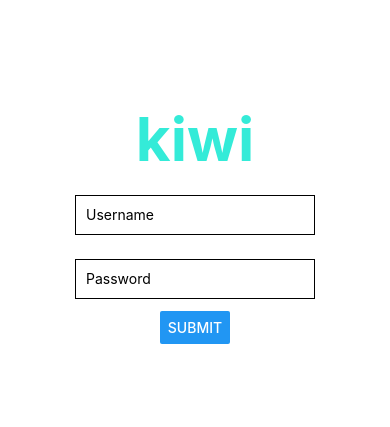
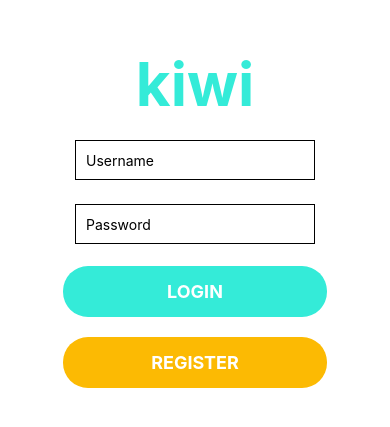
Before and after one commit to torigardner/Kiwi, a React Native app: screen /CageCam in a window 390 px wide. Shown: the part 203-630 px from the top of the page. Built offline with nearby package versions, Linux system fonts and the light colour scheme.

Commit message:
Restructured file system and naming conventions, added colors configuration, added custom button comonent, updated login screen to use custom button

```diff
--- a/App.js
+++ b/App.js
@@ -1,26 +1,25 @@
 import React from "react";
 import { useState } from "react";
 import { StyleSheet, Text, View } from "react-native";
-import LogIn from "./components/LogInScreen";
+import Login from "./screens/LoginScreen";
 
 export default function App() {
   const [isLoggedIn, setIsLoggedIn] = useState(false);
 
   function viewChangeHandler() {
     setIsLoggedIn(true);
-    console.log("view changed");
   }
 
   if (isLoggedIn) {
     return (
       <View style={styles.container}>
-        <Text>Log In Successful</Text>
+        <Text>LOGGEDIN</Text>
       </View>
     );
   } else {
     return (
       <View style={styles.container}>
-        <LogIn viewChangeHandler={viewChangeHandler}></LogIn>
+        <Login viewChangeHandler={viewChangeHandler}></Login>
       </View>
     );
   }
--- /dev/null
+++ b/components/KiwiButton.js
@@ -0,0 +1,34 @@
+import React from "react";
+import { StyleSheet, Text, TouchableOpacity } from "react-native";
+import colors from "../config/colors";
+
+function KiwiButton({ title, onPress, color = "primary" }) {
+  return (
+    <TouchableOpacity
+      style={[styles.button, { backgroundColor: colors[color] }]}
+      onPress={onPress}
+    >
+      <Text style={styles.text}>{title}</Text>
+    </TouchableOpacity>
+  );
+}
+
+const styles = StyleSheet.create({
+  button: {
+    backgroundColor: colors.primary,
+    borderRadius: 25,
+    justifyContent: "center",
+    alignItems: "center",
+    padding: 15,
+    width: "100%",
+    marginVertical: 10,
+  },
+  text: {
+    color: colors.white,
+    fontSize: 18,
+    textTransform: "uppercase",
+    fontWeight: "bold",
+  },
+});
+
+export default KiwiButton;
--- /dev/null
+++ b/config/colors.js
@@ -0,0 +1,6 @@
+export default {
+  primary: "#34ebd8",
+  secondary: "#fcba03",
+  black: "#000",
+  white: "#fff",
+};
--- a/package.json
+++ b/package.json
@@ -11,6 +11,8 @@
   },
   "dependencies": {
     "@react-native-firebase/app": "^14.5.0",
+    "@react-navigation/bottom-tabs": "^6.2.0",
+    "@react-navigation/native": "^6.0.8",
     "expo": "~44.0.0",
     "expo-status-bar": "~1.2.0",
     "react": "17.0.1",
--- a/components/LogInScreen.js
+++ b/screens/LoginScreen.js
@@ -1,18 +1,17 @@
 import React from "react";
 import { useState } from "react";
 import { StyleSheet, Text, View, TextInput, Button } from "react-native";
+import KiwiButton from "../components/KiwiButton";
+import colors from "../config/colors";
 
-export default function LogIn(props) {
+export default function Login(props) {
   const userNameTarget = "test";
   const passwordTarget = "test";
 
-  const [password, setPassword] = useState(null);
-  const [username, setUsername] = useState(null);
+  const [password, setPassword] = useState("");
+  const [username, setUsername] = useState("");
 
   function handleSubmit() {
-    console.log("Submitted...");
-    console.log(username);
-    console.log(password);
     if (username === userNameTarget && password === passwordTarget) {
       {
         props.viewChangeHandler();
@@ -33,11 +32,8 @@ export default function LogIn(props) {
         placeholder="Password"
         onChangeText={setPassword}
       />
-      <Button
-        style={styles.button}
-        title="Submit"
-        onPress={handleSubmit}
-      ></Button>
+      <KiwiButton title="login" onPress={handleSubmit} />
+      <KiwiButton title="register" color="secondary" />
     </View>
   );
 }
@@ -51,7 +47,7 @@ const styles = StyleSheet.create({
   },
   container: {
     flex: 1,
-    backgroundColor: "#fff",
+    backgroundColor: colors.white,
     alignItems: "center",
     justifyContent: "center",
   },
@@ -59,8 +55,7 @@ const styles = StyleSheet.create({
     fontSize: 60,
     textAlign: "center",
     fontWeight: "bold",
-    color: "#34ebd8",
+    color: colors.primary,
     marginVertical: 8,
   },
-  button: {},
 });
```
Also changed, not shown: navigation/navigation.js (added, +19 -0 lines), screens/CageCamScreen.js (added, +21 -0 lines), screens/HomeScreen.js (added, +21 -0 lines), 1 other file (tests, documents, lock files or other folders).
